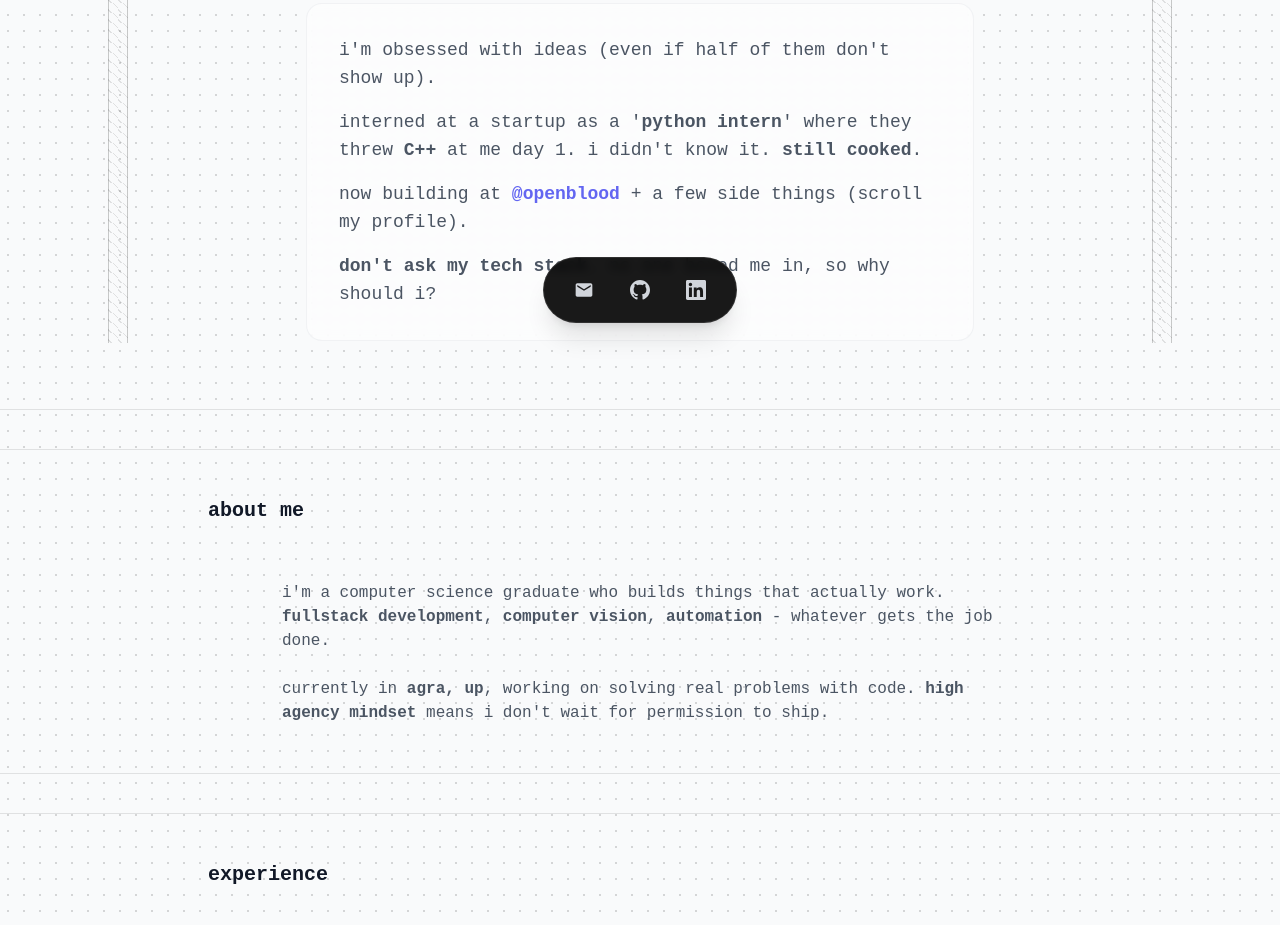
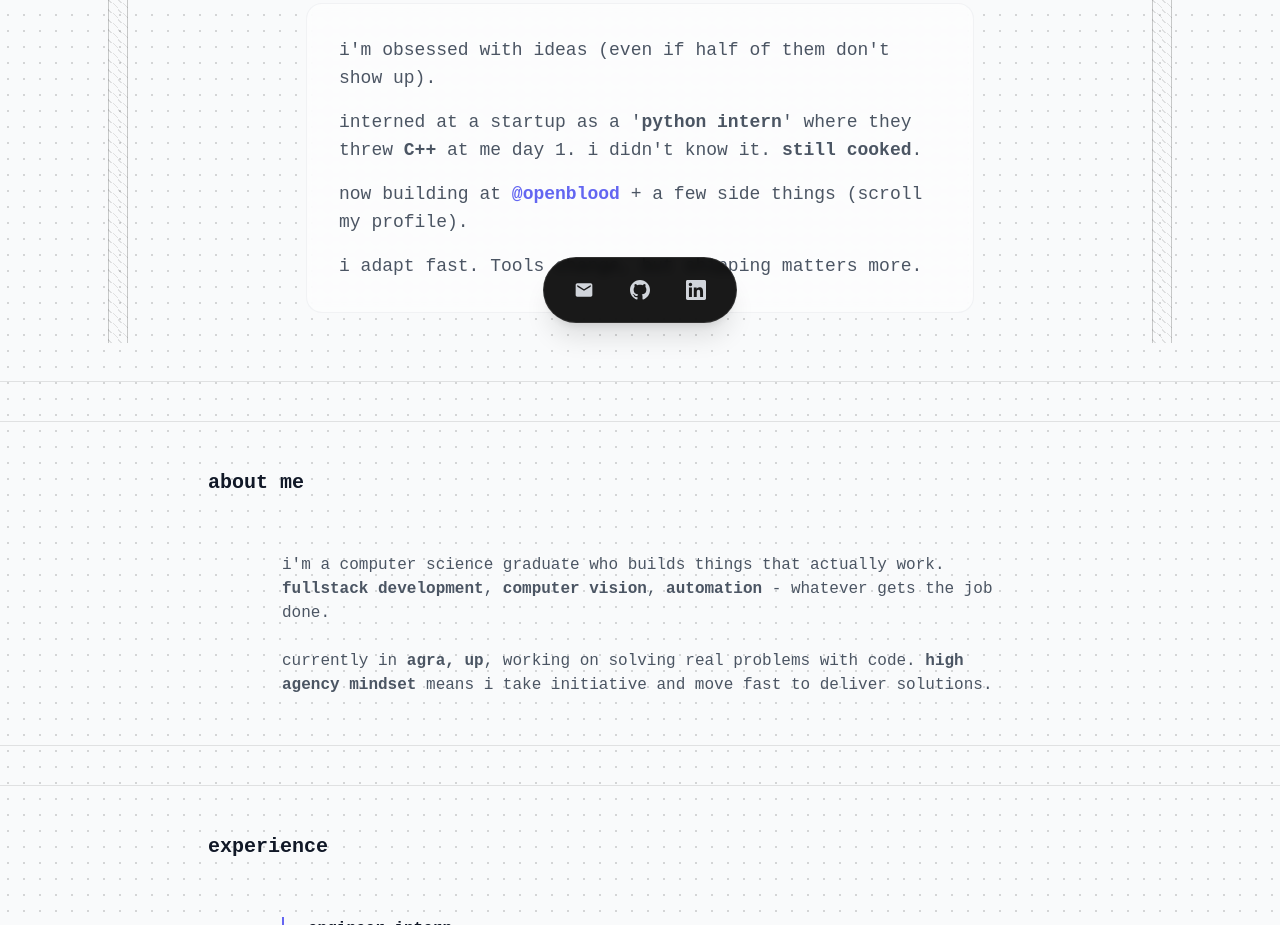
Before and after one commit to rohiitgit/rohiitspace, a website: page index.html in a window 1280 px wide. Shown: the part 457-1382 px from the top of the page. Drawn offline with nearby package versions, Linux system fonts and the light colour scheme; no server answers.

Commit message:
fixed tldr and about

```diff
--- a/index.html
+++ b/index.html
@@ -247,10 +247,12 @@
 
         /* Respect user's motion preferences */
         @media (prefers-reduced-motion: reduce) {
+
             .tldr-container,
             .project-card {
                 transition: none;
             }
+
             .tldr-container:hover,
             .project-card:hover {
                 transform: none;
@@ -362,9 +364,7 @@
                             <p>now building at <a href="https://www.linkedin.com/company/openblood/posts/?feedView=all"
                                     class="text-accent hover:text-indigo-700 transition-colors font-semibold">@openblood</a>
                                 + a few side things (scroll my profile).</p>
-
-                            <p><strong>don't ask my tech stack</strong>. no one boxed me in, so why should i?</p>
-
+                            <p> i adapt fast. Tools change, but shipping matters more.</p>
                         </div>
                     </div>
                 </div>
@@ -386,11 +386,14 @@
                 <div
                     class="col-span-12 px-2 md:col-start-2 md:col-span-10 md:px-0 space-y-4 md:space-y-6 text-gray-600 dark:text-gray-300">
                     <p class="text-sm sm:text-base leading-relaxed">
-                        i'm a computer science graduate who builds things that actually work. <strong>fullstack development</strong>, <strong>computer vision</strong>, <strong>automation</strong> - whatever gets the job done.
+                        i'm a computer science graduate who builds things that actually work. <strong>fullstack
+                            development</strong>, <strong>computer vision</strong>, <strong>automation</strong> -
+                        whatever gets the job done.
                     </p>
 
                     <p class="text-sm sm:text-base leading-relaxed">
-                        currently in <strong>agra, up</strong>, working on solving real problems with code. <strong>high agency mindset</strong> means i don't wait for permission to ship.
+                        currently in <strong>agra, up</strong>, working on solving real problems with code. <strong>high
+                            agency mindset</strong> means i take initiative and move fast to deliver solutions.
                     </p>
                 </div>
             </div>
```
